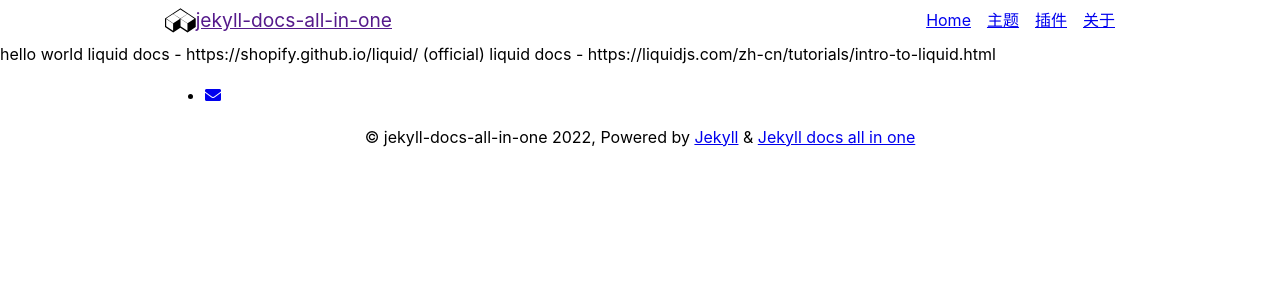
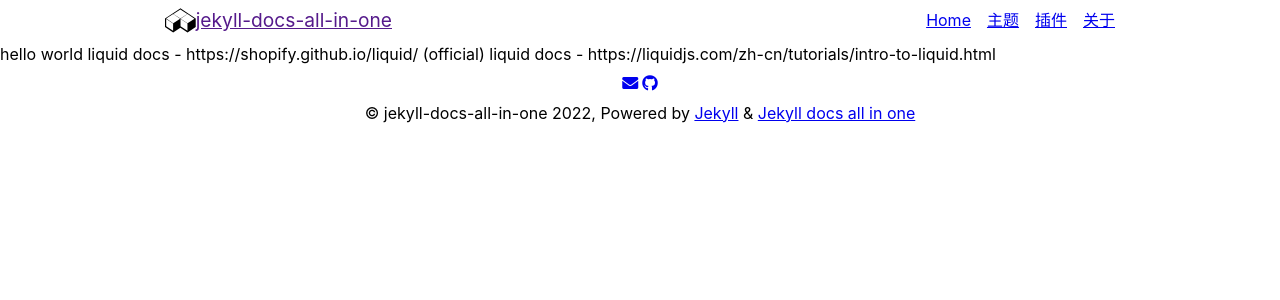
Before and after one commit to LawssssCat/jekyll-docs, a Jekyll site: the page built from index.html, in a window 1280 px wide. Shown: the top 300 px of the page. Built offline with Jekyll 4.4.1, drawn with Linux system fonts in a browser that asks for light colours; the list of posts is cut into pages by our own code.

Commit message:
improvement: author-links center

```diff
--- a/_config.yml
+++ b/_config.yml
@@ -36,7 +36,7 @@ author:
   zhihu     : # "user_name" the last part of your profile url, e.g. https://www.zhihu.com/people/user_name
   douban    : # "user_name" the last part of your profile url, e.g. https://www.douban.com/people/user_name
   linkedin  : # "user_name" the last part of your profile url, e.g. https://www.linkedin.com/in/user_name
-  github    : # "user_name" the last part of your profile url, e.g. https://github.com/user_name
+  github    : lawsssscat # "user_name" the last part of your profile url, e.g. https://github.com/user_name
   npm       : # "user_name" the last part of your profile url, e.g. https://www.npmjs.com/~user_name
 
 # -------------------------
--- a/_includes/author-links.html
+++ b/_includes/author-links.html
@@ -19,11 +19,18 @@
       {%- assign _locale_string_follow = __return -%}
     {%- endif -%}
 
+    <!-- icon. see https://fontawesome.cc/ -->
+
     {%- if _author.email -%}
       <li title="{{ _locale_string_email }}">
         <a class="button" itemprop="email" href="mailto:{{ _author.email }}" target="_blank">
         <i class="fas fa-envelope"></i></a></li>
     {%- endif -%}
 
+    {%- if _author.github -%}
+      <li title="{{ _locale_string_follow | replace: '[NAME]', 'Github' }}">
+        <a class="button" itemprop="sameAs" href="https://github.com/{{ _author.github }}" target="_blank">
+          <i class="fab fa-github"></i></a></li>
+    {%- endif -%}
   </ul>
 </div>
--- a/_sass/common/_reset.scss
+++ b/_sass/common/_reset.scss
@@ -1,3 +1,11 @@
+@mixin block-elements {
+  ul,
+  ol,
+  dl {
+    @content;
+  }
+}
+
 *,
 ::before,
 ::after {
@@ -31,3 +39,8 @@ body {
     background: $select-color;
   }
 }
+
+@include block-elements() {
+  padding: 0;
+  margin: map-get($spacers, 2) 0;
+}
--- a/_sass/common/classes/_flex.scss
+++ b/_sass/common/classes/_flex.scss
@@ -65,6 +65,16 @@
   display: -moz-flex;
   display: -ms-flexbox;
   display: flex;
+}
+
+//----------------------------------
+
+@mixin inline-flex {
+  display: -webkit-inline-box;
+  display: -webkit-inline-flex;
+  display: -moz-inline-flex;
+  display: -ms-inline-flexbox;
+  display: inline-flex;
 }
 
 //----------------------------------------------------------------------
--- a/_sass/components/_footer.scss
+++ b/_sass/components/_footer.scss
@@ -3,3 +3,12 @@
     text-align: center;
   }
 }
+
+.author-links {
+  text-align: center;
+  & > ul {
+    @include menu();
+    @include inline-flex();
+    @include align-items(center);
+  }
+}
```
